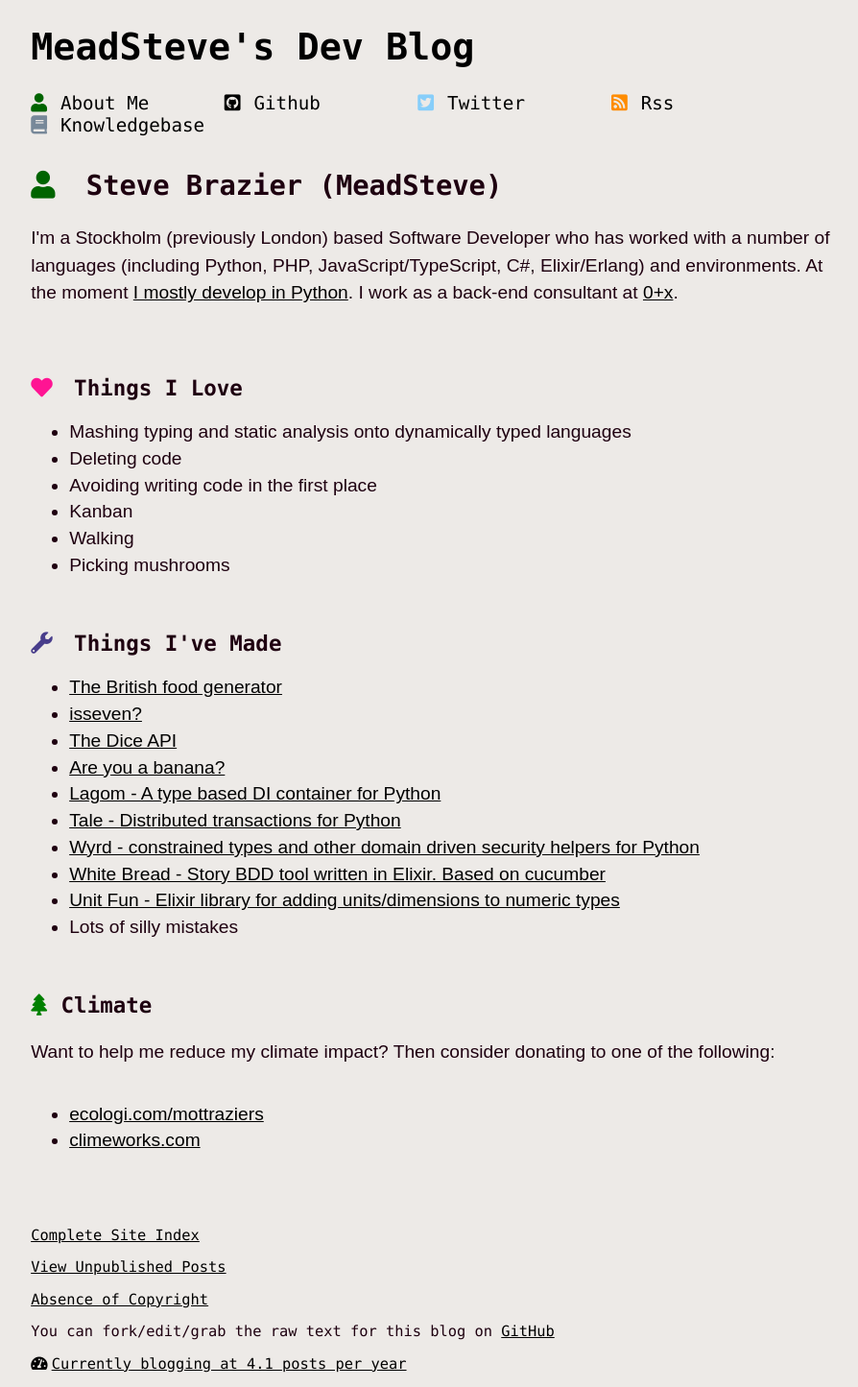
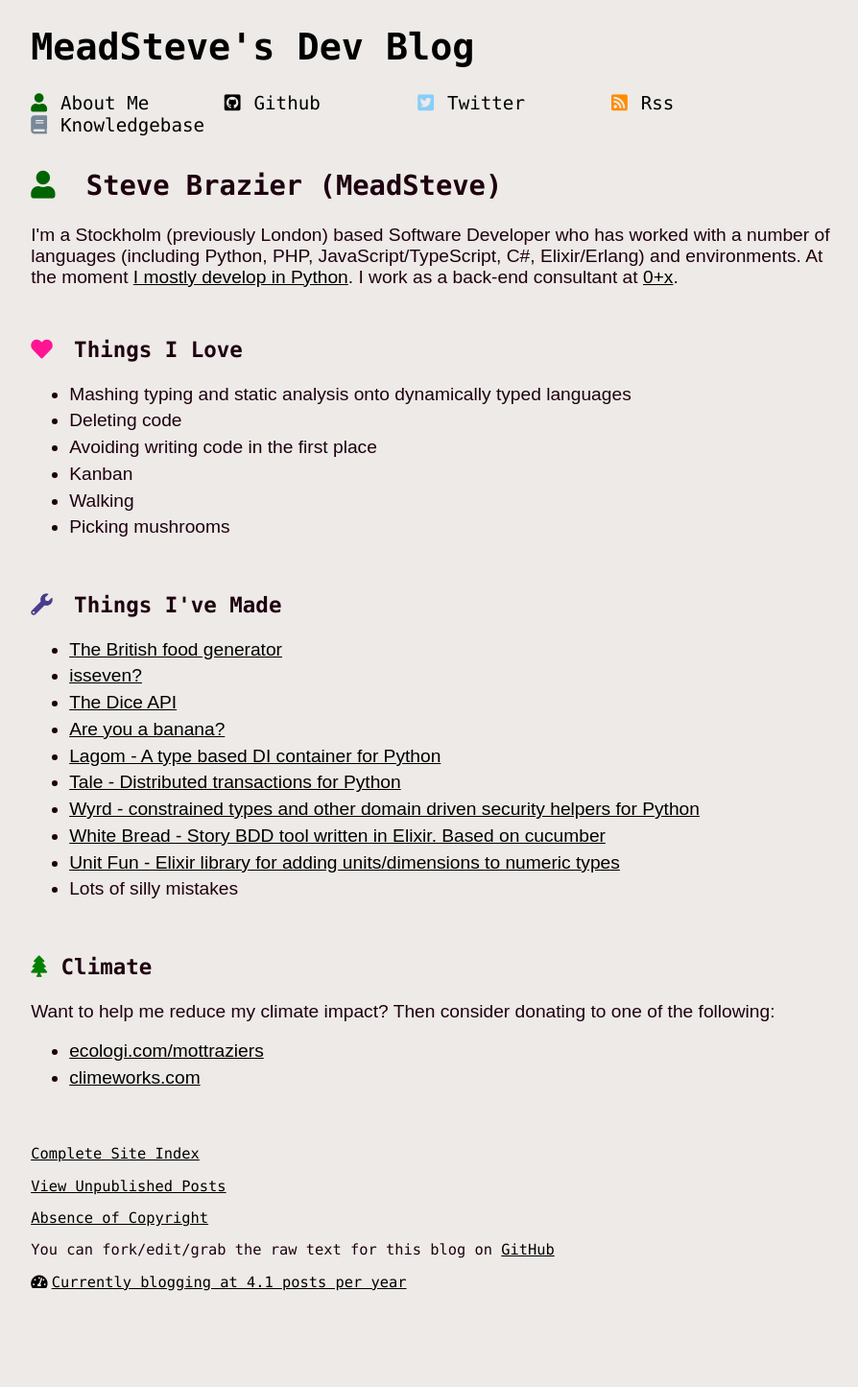
Before and after one commit to meadsteve/meadsteve.github.io, a Jekyll site: the page built from about.html, in a window 1280 px wide. Shown: the whole page at 96% size, without its empty margins (189-1083 px from the left). Built offline with Jekyll 4.4.1, drawn with Linux system fonts in a browser that asks for light colours; after the commit the page ends 1360 px from its top, so only the background shows below that.

Commit message:
even less whitespace

```diff
--- a/css/main.css
+++ b/css/main.css
@@ -9,11 +9,6 @@ html {
 
 header, footer, h1, h2, h3 {
   font-family: Consolas, monospace;
-}
-
-article p {
-  line-height: 1.5em;
-  margin-bottom: 2em;
 }
 
 article {
```
